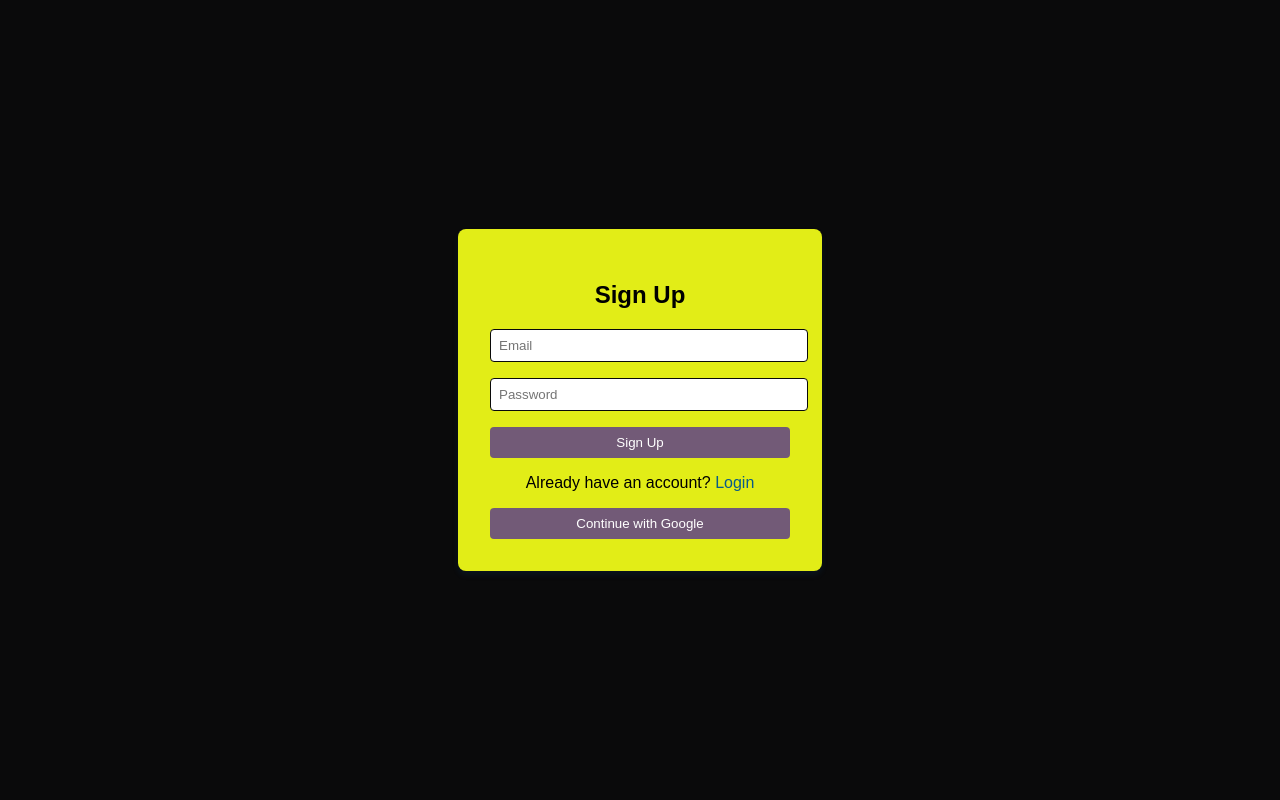
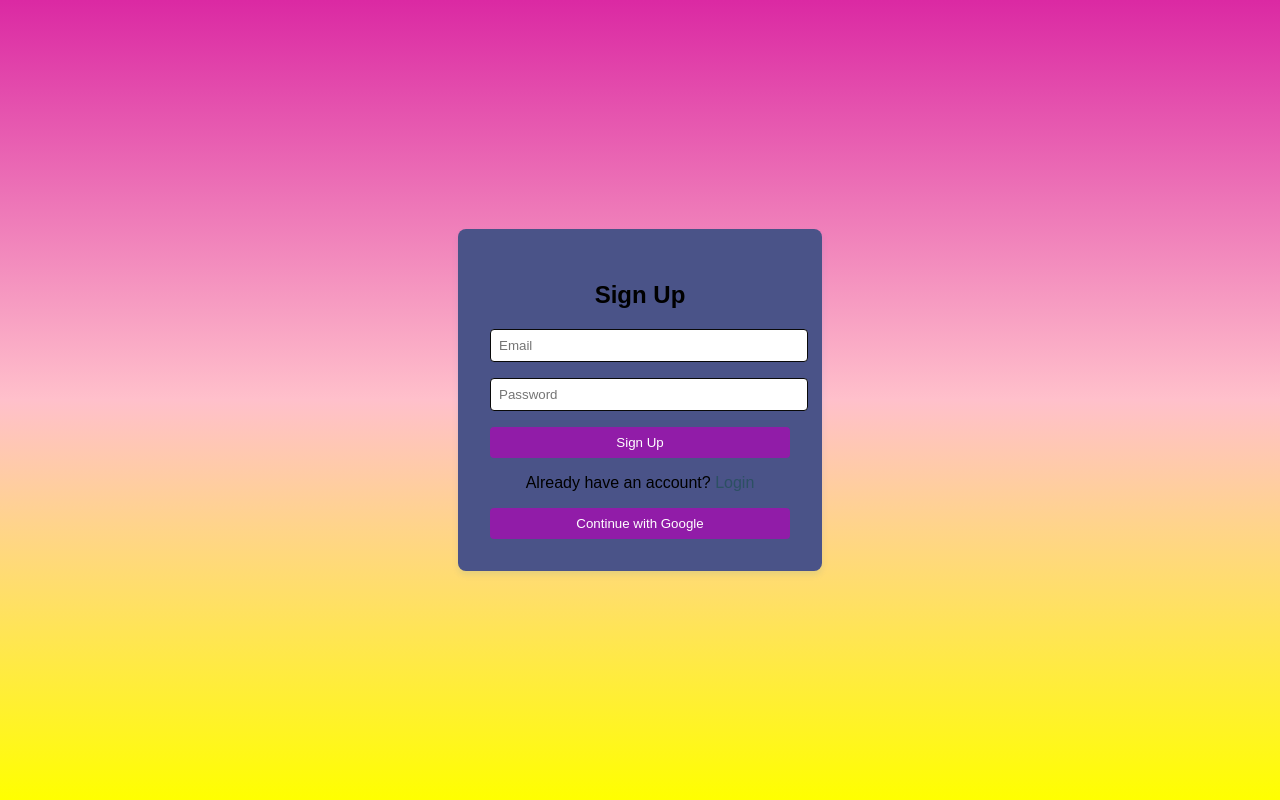
Before and after one commit to MARIAHUSSAIN123/reset-password-with-firebase, a plain HTML site: page index.html in a window 1280 px wide. Drawn offline with Linux system fonts and the light colour scheme; no server answers.

Commit message:
Update style.css

```diff
--- a/style.css
+++ b/style.css
@@ -6,10 +6,10 @@ justify-content: center;
     align-items: center;
      height: 100vh;
     margin: 0;
-background-color: #0a0a0b;
+    background-image: linear-gradient(rgb(219, 41, 163),pink,yellow)
         }
      #auth-container, #welcome-page {
-background:#e2ed17;
+    background:#4a5388;
      padding: 2rem;
      border-radius: 8px;
     box-shadow: 0 4px 6px rgba(7, 110, 189, 0.1);
@@ -27,21 +27,21 @@ margin-bottom: 1rem;
     padding: 0.5rem;
     border: none;
     border-radius: 4px;
-background-color: #725a77;
+    background-color: #911ca8;
      color: white;
     cursor: pointer;
      width: 100%;
       }
     button:hover {
-background-color: #0d9b7c;
+    background-color: #ab268c;
       }
      a {
-color: #095b88;
+    color: #2c5063;
     text-decoration: none;
        }
       a:hover {
       text-decoration: underline;
       }
       #auth-container:hover{
-    background-color: #460553;
+        background-color: #480b16;
       }
```
Lines whose indentation alone changed are shown as unchanged.
